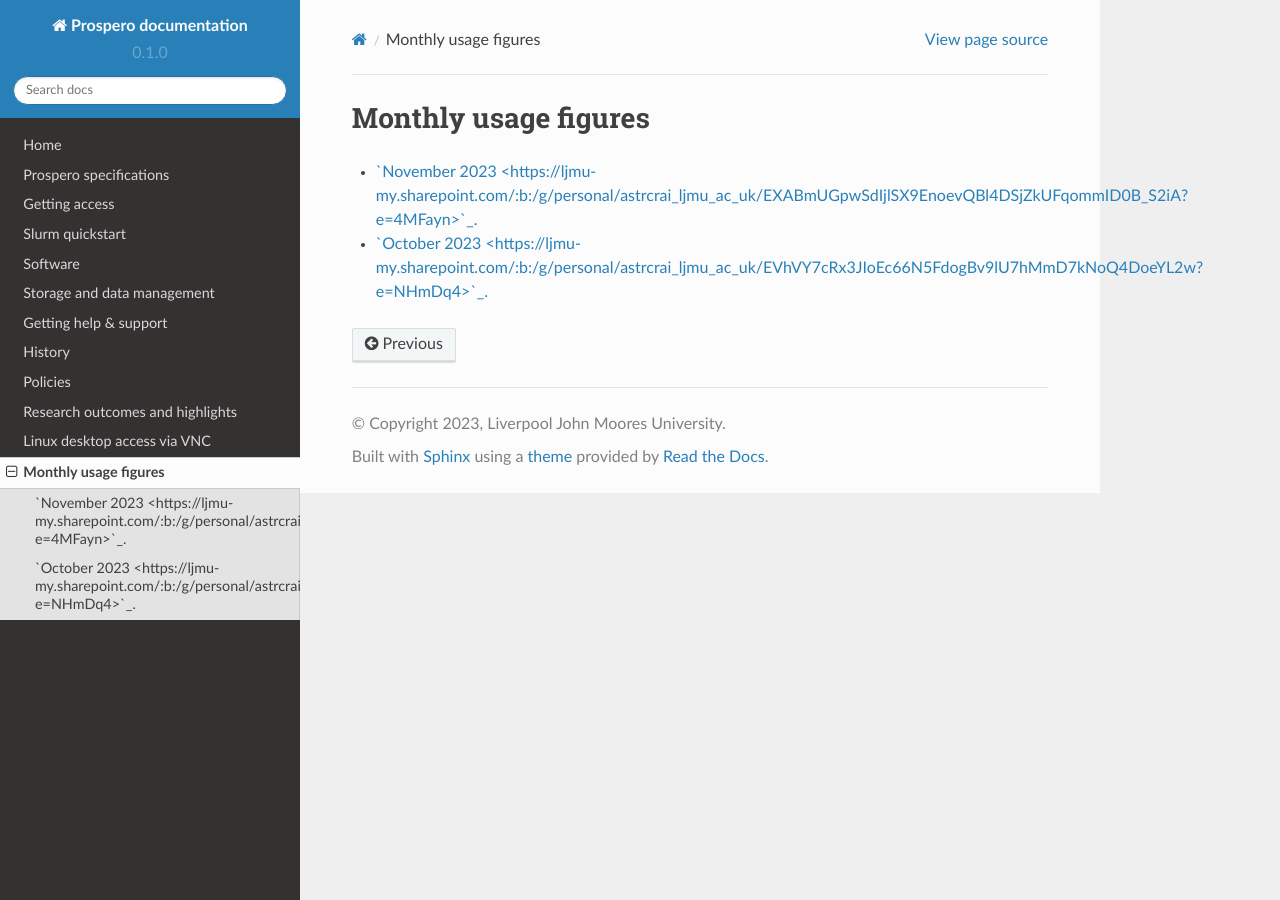
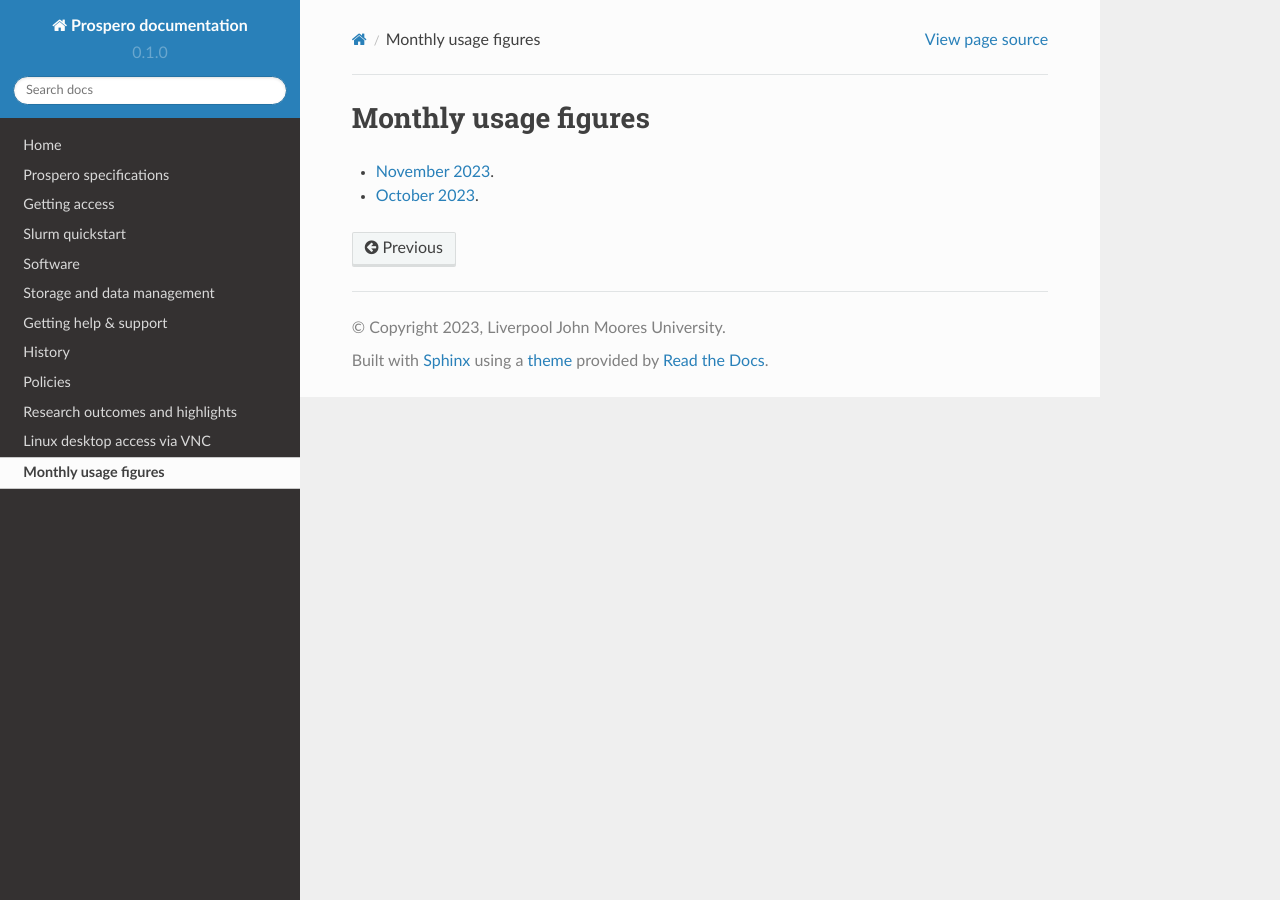
Before and after one commit to astrcrai/prospero-docs, a Sphinx documentation site: the page built from docs/source/usage.rst, in a window 1280 px wide. Built offline with Sphinx 7.4.7 and the Read the Docs theme 2.0.0, drawn with Linux system fonts in a browser that asks for light colours; some of the changed lines change nothing that is shown.

Commit message:
Update usage.rst

```diff
--- a/docs/source/usage.rst
+++ b/docs/source/usage.rst
@@ -1,7 +1,5 @@
 Monthly usage figures
 =====
 
-.. toctree::
-
-  `November 2023 <https://ljmu-my.sharepoint.com/:b:/g/personal/astrcrai_ljmu_ac_uk/EXABmUGpwSdIjlSX9EnoevQBl4DSjZkUFqommID0B_S2iA?e=4MFayn>`_.
-  `October 2023 <https://ljmu-my.sharepoint.com/:b:/g/personal/astrcrai_ljmu_ac_uk/EVhVY7cRx3JIoEc66N5FdogBv9lU7hMmD7kNoQ4DoeYL2w?e=NHmDq4>`_.
+* `November 2023 <https://ljmu-my.sharepoint.com/:b:/g/personal/astrcrai_ljmu_ac_uk/EXABmUGpwSdIjlSX9EnoevQBl4DSjZkUFqommID0B_S2iA?e=4MFayn>`_.
+* `October 2023 <https://ljmu-my.sharepoint.com/:b:/g/personal/astrcrai_ljmu_ac_uk/EVhVY7cRx3JIoEc66N5FdogBv9lU7hMmD7kNoQ4DoeYL2w?e=NHmDq4>`_.
```
